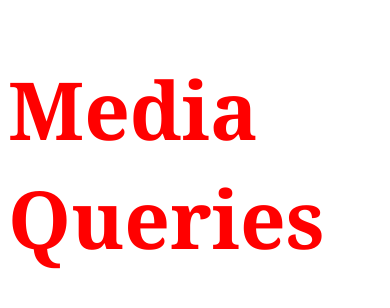
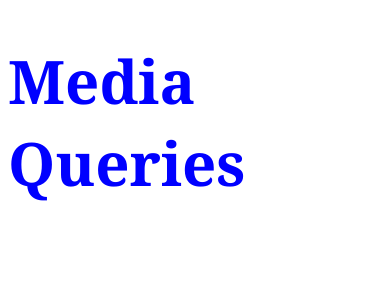
Before and after one commit to rudigigihprabowo07/media-queries, a plain HTML site: page index.html in a window 390 px wide. Drawn offline with Linux system fonts and the light colour scheme.

Commit message:
css: media queries max-width: 1500px

```diff
--- a/app.css
+++ b/app.css
@@ -3,3 +3,10 @@ h1 {
     font-size: 80px;
     font-family: Georgia, 'Times New Roman', Times, serif;
 }
+
+@media (max-width: 1500px) {
+    h1 {
+        color: blue;
+        font-size: 60px;
+    }
+}
```
